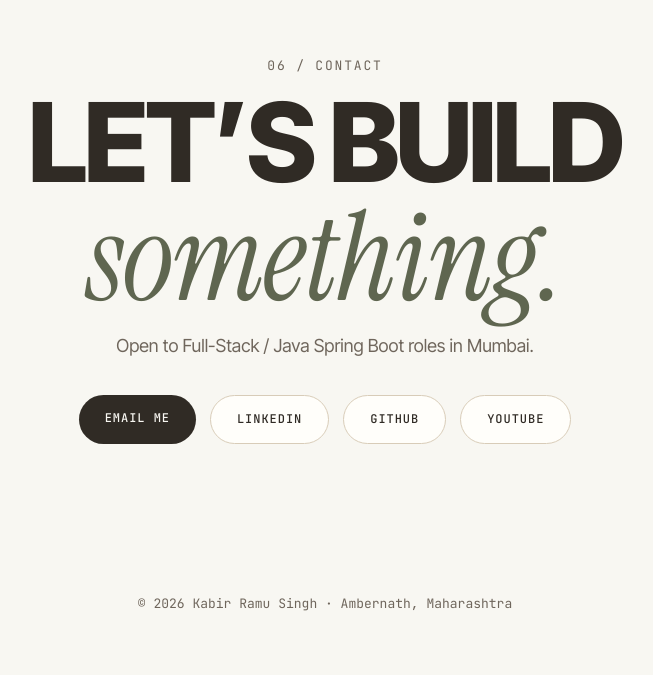
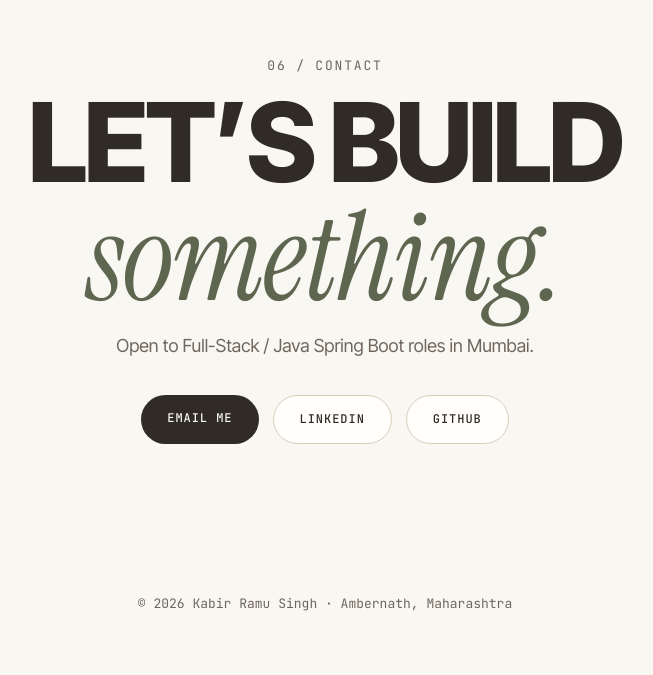
Before and after one commit to KabirSingh24/Portfolio, a plain HTML site: page index.html in a window 1280 px wide. Shown: the part 5088-5763 px from the top of the page, without its empty margins (315-968 px from the left). Drawn offline with Linux system fonts and the light colour scheme.

Commit message:
Update index.html

```diff
--- a/index.html
+++ b/index.html
@@ -292,7 +292,9 @@ h2 em{text-transform:none;letter-spacing:-.01em}
   <span class="tag mono">06 / contact</span>
   <h2 class="rv">Let’s build <em>something.</em></h2>
   <p class="rv" style="color:var(--mut);font-size:18px">Open to Full-Stack / Java Spring Boot roles in Mumbai.</p>
-  <div class="btns rv"><a class="btn p mag" href="mailto:kabir.singh66564@gmail.com">Email me</a><a class="btn mag" href="https://www.linkedin.com/in/kabir-singh-5b08682b0" target="_blank" rel="noopener">LinkedIn</a><a class="btn mag" href="https://github.com/KabirSingh24" target="_blank" rel="noopener">GitHub</a><a class="btn mag" href="https://www.youtube.com/@Kabir_Singh21" target="_blank" rel="noopener">YouTube</a></div>
+  <div class="btns rv"><a class="btn p mag" href="mailto:kabir.singh66564@gmail.com">Email me</a><a class="btn mag" href="https://www.linkedin.com/in/kabir-singh-5b08682b0" target="_blank" rel="noopener">LinkedIn</a><a class="btn mag" href="https://github.com/KabirSingh24" target="_blank" rel="noopener">GitHub</a>
+    <!-- <a class="btn mag" href="https://www.youtube.com/@Kabir_Singh21" target="_blank" rel="noopener">YouTube</a> -->
+  </div>
 </section>
 <button id="tg" class="mono" aria-label="Toggle theme"><i></i><span>Light</span></button><div id="clk" class="mono"></div>
 <footer class="mono">© 2026 Kabir Ramu Singh · Ambernath, Maharashtra</footer>
```
